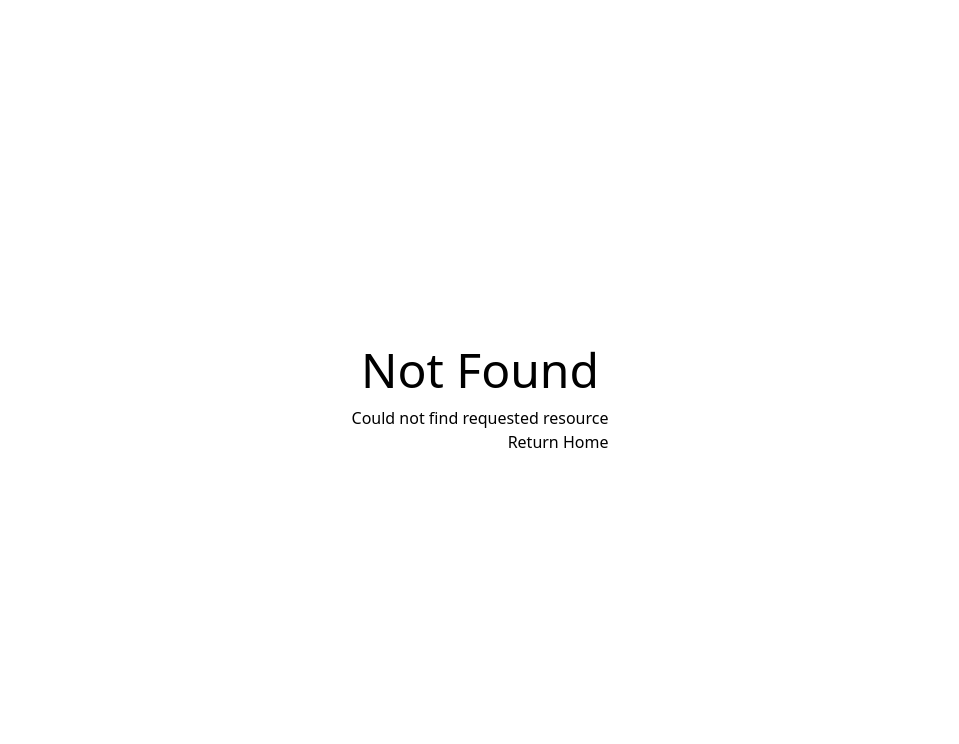
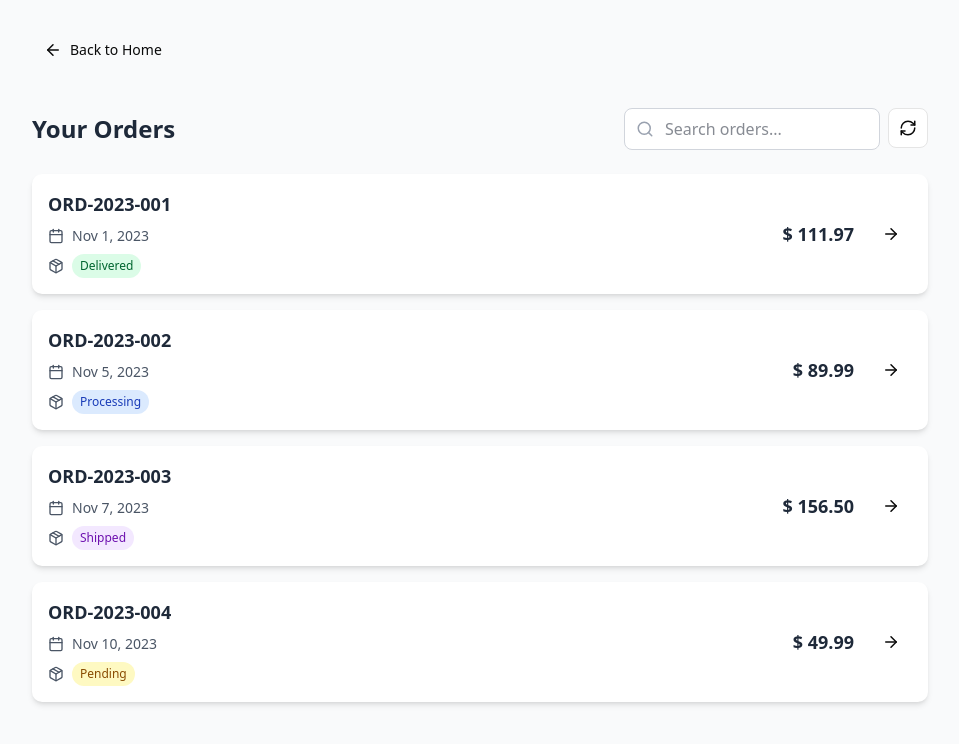
Before and after one commit to nkorgik/refactored-octo-invention, a Next.js app: page /orders in a window 1280 px wide. Before the commit this address had no page. Shown: the top 744 px of the page, without its empty margins (160-1119 px from the left). Built offline with nearby package versions, Linux system fonts and the light colour scheme.

Commit message:
feat: added orders app route

```diff
--- /dev/null
+++ b/src/app/(orders)/orders/page.tsx
@@ -0,0 +1,42 @@
+'use client';
+
+import { useEffect } from 'react';
+import Link from 'next/link';
+import { ArrowLeft } from 'lucide-react';
+import { PageTransition } from '@/components/animations';
+import { useOrders } from '@/features/orders/hooks/useOrders';
+import OrderList from '@/features/orders/components/order-list';
+import { AnimatedButton } from '@/components/ui/animated-button';
+
+export default function OrdersPage() {
+  const { orders, isLoading, error, fetchOrders } = useOrders(true);
+
+  // Reset any selected order when navigating to the list page
+  useEffect(() => {
+    // This is to ensure we don't have any selected order when viewing the list
+    // In a real app, you might handle this differently with a context or state management
+  }, []);
+
+  return (
+    <div className="min-h-screen bg-gray-50 dark:bg-gray-900 p-4 md:p-8">
+      <div className="max-w-4xl mx-auto">
+        <div className="mb-6">
+          <Link href="/">
+            <AnimatedButton variant="ghost" size="sm" className="mb-4">
+              <ArrowLeft size={18} className="mr-2" /> Back to Home
+            </AnimatedButton>
+          </Link>
+        </div>
+
+        <PageTransition direction="up">
+          <OrderList
+            orders={orders}
+            isLoading={isLoading}
+            error={error}
+            onRefresh={fetchOrders}
+          />
+        </PageTransition>
+      </div>
+    </div>
+  );
+}
```
